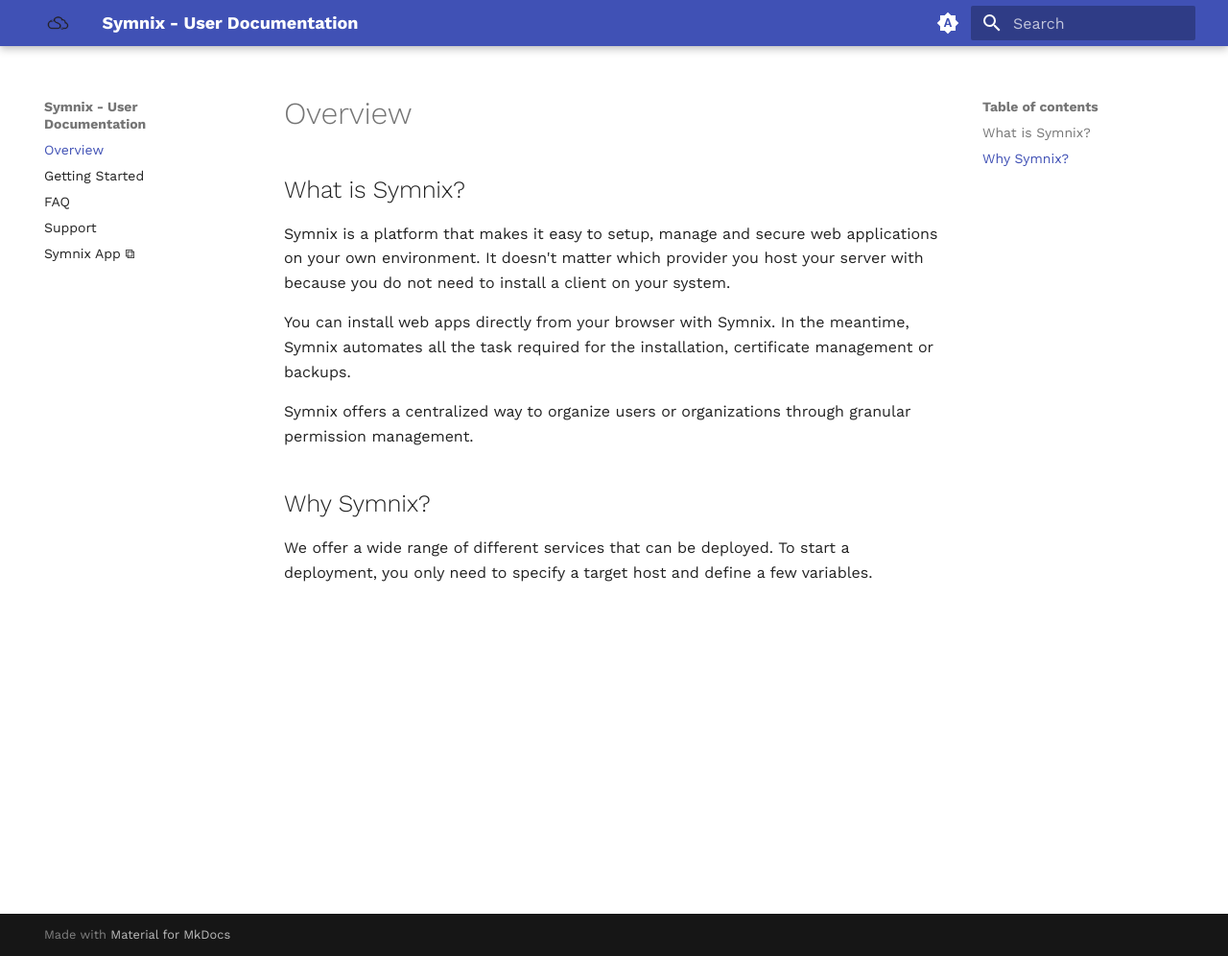
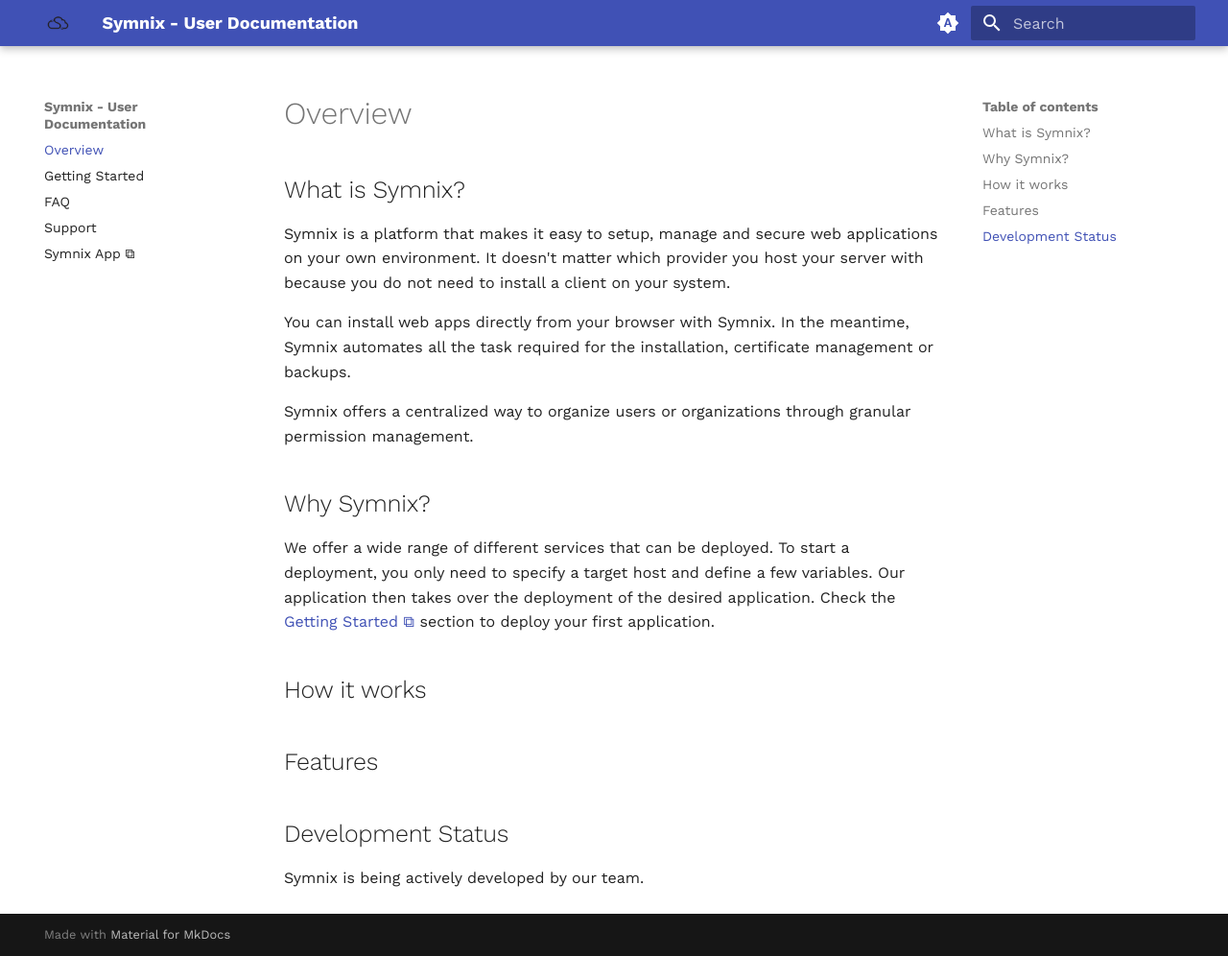
Before and after one commit to symnixhq/portal, an MkDocs documentation site: the page built from docs/index.md, in a window 1280 px wide and 996 px high. Shown: the whole window at 96% size. Built offline with MkDocs 1.6.1 and Material for MkDocs 9.7.7, drawn with Linux system fonts in a browser that asks for light colours.

Commit message:
docs: added supported operating systems to faq and started to fill out the index.md

```diff
--- a/docs/index.md
+++ b/docs/index.md
@@ -8,4 +8,12 @@
 
 ## Why Symnix?
 
-We offer a wide range of different services that can be deployed. To start a deployment, you only need to specify a target host and define a few variables.
+We offer a wide range of different services that can be deployed. To start a deployment, you only need to specify a target host and define a few variables. Our application then takes over the deployment of the desired application. Check the [Getting Started ⧉](getting_started.md) section to deploy your first application.
+
+## How it works
+
+## Features
+
+## Development Status
+
+Symnix is being actively developed by our team.
```
Also changed, not shown: docs/faq.md (+5 -1 lines).
